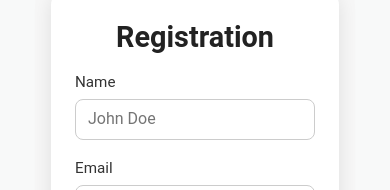
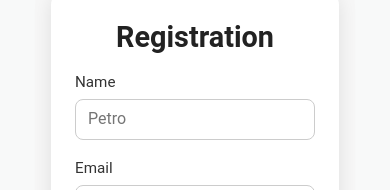
Before and after one commit to PetroMazuryk/phone-book-frontend, a React (Vite) app: page /phone-book-frontend/register in a window 390 px wide. Shown: the part 246-436 px from the top of the page. Built offline with nearby package versions, Linux system fonts and the light colour scheme; no server answers.

Commit message:
add the normalizePhone variable to the contact list

```diff
--- a/src/components/ContactsList/ContactsList.tsx
+++ b/src/components/ContactsList/ContactsList.tsx
@@ -29,11 +29,16 @@ const ContactsList = () => {
     dispatch(fetchContacts());
   }, [dispatch]);
 
+  const normalizePhone = (phone: string) => phone.replace(/[\s\-()]/g, '');
+
   const visibleContacts = contacts.filter((contact) => {
     const matchesName = contact.name
       .toLowerCase()
       .includes(nameFilter.toLowerCase());
-    const matchesPhone = contact.phone.includes(phoneFilter);
+
+    const matchesPhone = normalizePhone(contact.phone).includes(
+      normalizePhone(phoneFilter)
+    );
 
     const matchesStatus =
       status === statusFilters.total ||
--- a/src/components/RegisterForm/RegisterForm.tsx
+++ b/src/components/RegisterForm/RegisterForm.tsx
@@ -38,7 +38,7 @@ const RegisterForm: React.FC = () => {
             type="text"
             value={name}
             onChange={(e) => setName(e.target.value)}
-            placeholder="John Doe"
+            placeholder="Petro"
             autoComplete="name"
           />
         </label>
```
